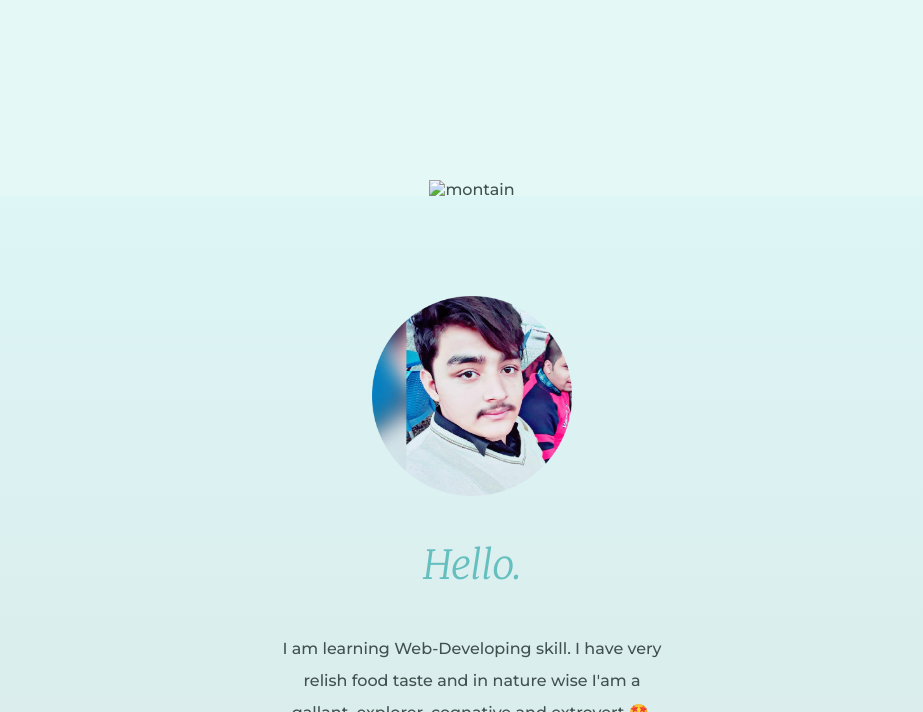
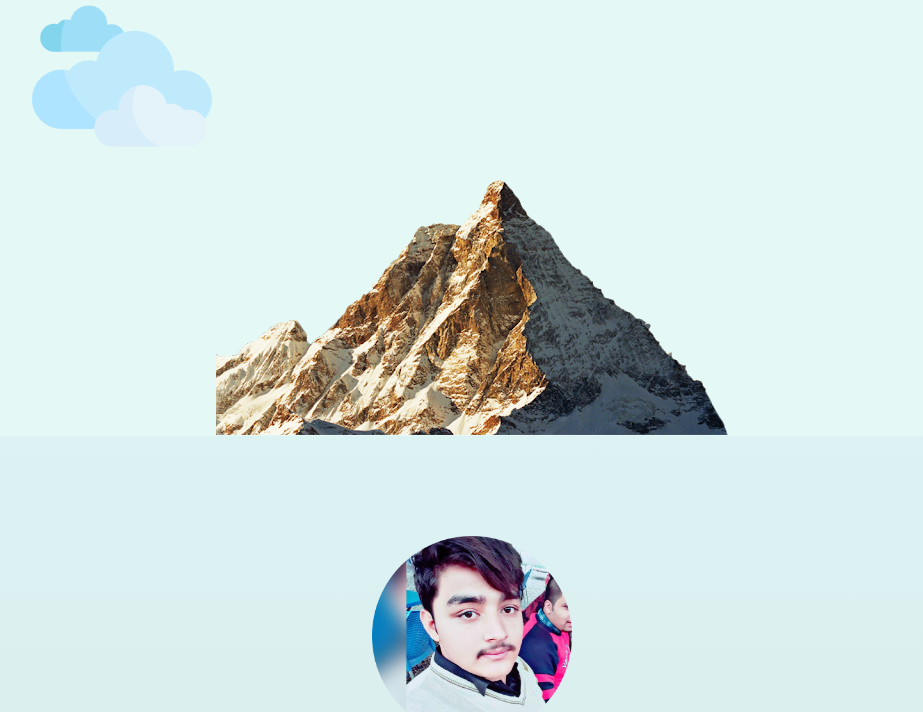
Before and after one commit to daim147/First-Web, a plain HTML site: page index.html in a window 1280 px wide. Shown: the part 388-1100 px from the top of the page, without its empty margins (168-1091 px from the left). Drawn offline with Linux system fonts and the light colour scheme.

Commit message:
updated index.html and removed dots and slashes

```diff
--- a/index.html
+++ b/index.html
@@ -12,11 +12,11 @@
 </head>
 <body>
     <div class="top">
-        <img class="top-cloud" src="./clouds.png" alt="cloud">
+        <img class="top-cloud" src="clouds.png" alt="cloud">
         <h1>I am Husnain.</h1>
         <h2>A <span class="web">Web</span> -Developer.</h2>
-        <img class="bottom-cloud" src="./clouds.png" alt="cloud">
-        <img class="mountain" src=".unnamed.png" alt="montain">
+        <img class="bottom-cloud" src="clouds.png" alt="cloud">
+        <img class="mountain" src="unnamed.png" alt="montain">
     </div>
     <div class="middle-container">
         <div class="profile">
```
